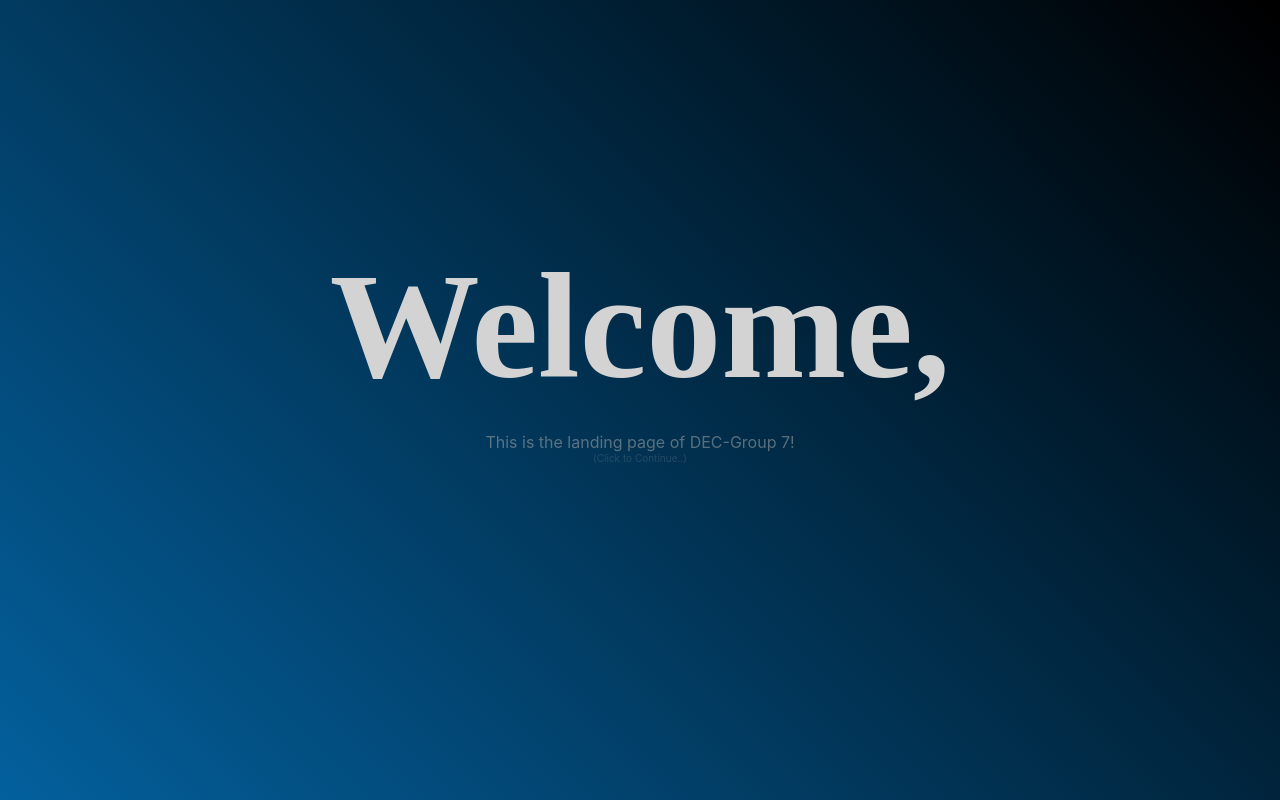
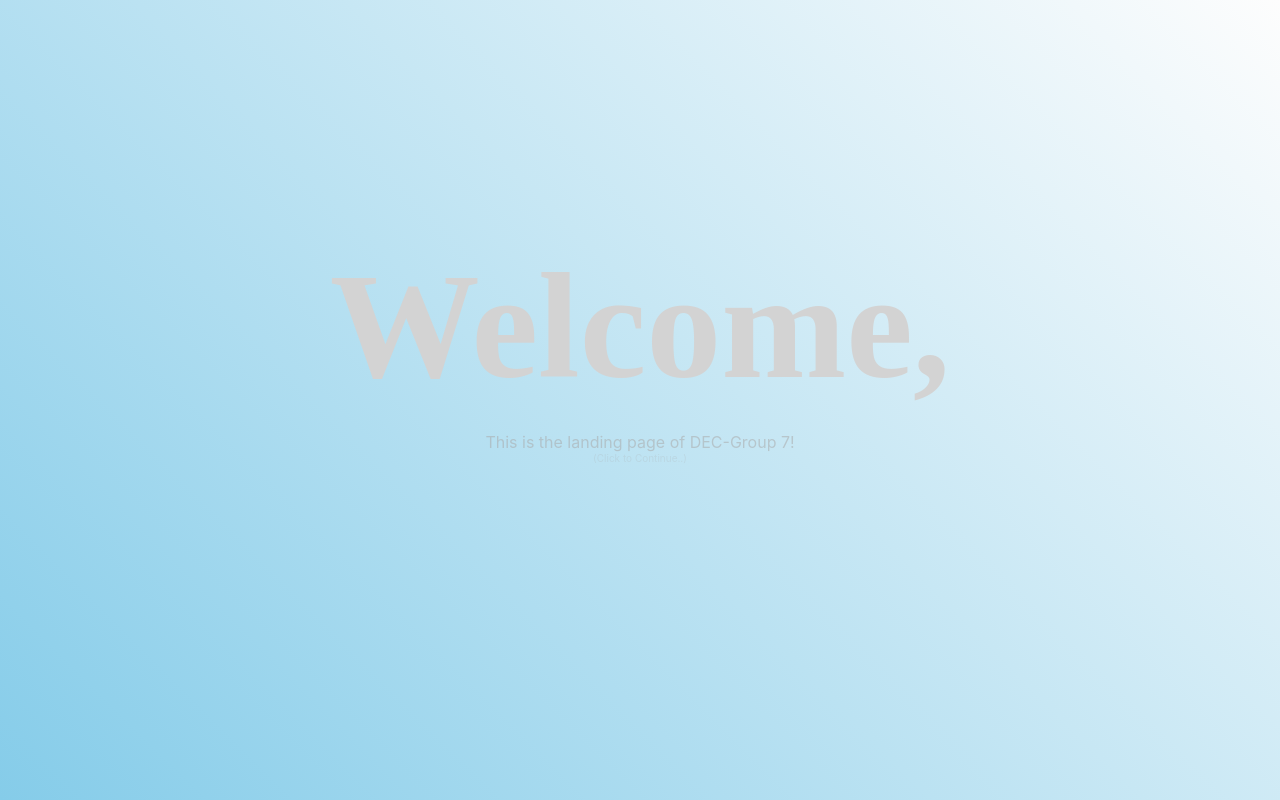
Before and after one commit to aliShaiaz/DEC-Group-7, a React (Create React App) app: page /#/ in a window 1280 px wide. Built offline with nearby package versions, Linux system fonts and the light colour scheme.

Commit message:
color adjust

```diff
--- a/src/CSS/profile.css
+++ b/src/CSS/profile.css
@@ -1,3 +1,7 @@
+:root {
+  --font-color: white;
+}
+
 .profilePhoto {
   height: 100px;
   width: 100px;
@@ -10,6 +14,7 @@
 
 .profileBody {
   /* background-color: green; */
+  color: var(--font-color);
   margin: 0.5vw;
   text-align: center;
   border: 3px solid black;
--- a/src/CSS/style.css
+++ b/src/CSS/style.css
@@ -1,7 +1,9 @@
 :root {
-  --primary-color: #04619f;
-  --secondary-color: #000000;
-  --font-color: #555;
+  /* --primary-color: #04619f; */
+  /* --secondary-color: #000000; */
+  --primary-color: skyblue;
+  --secondary-color: #ffffff;
+  --font-color: white;
   --background: linear-gradient(
     45deg,
     var(--primary-color),
```
